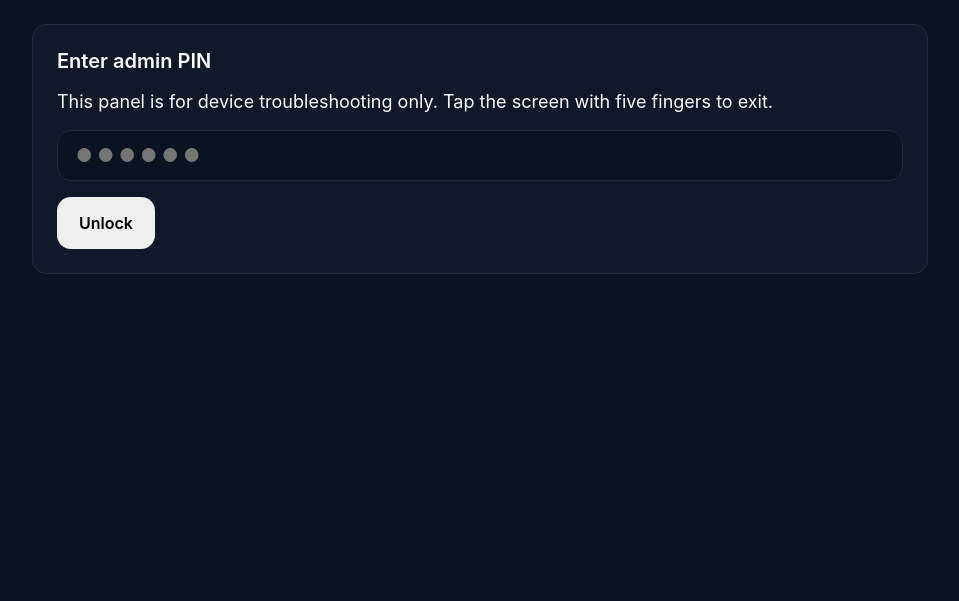
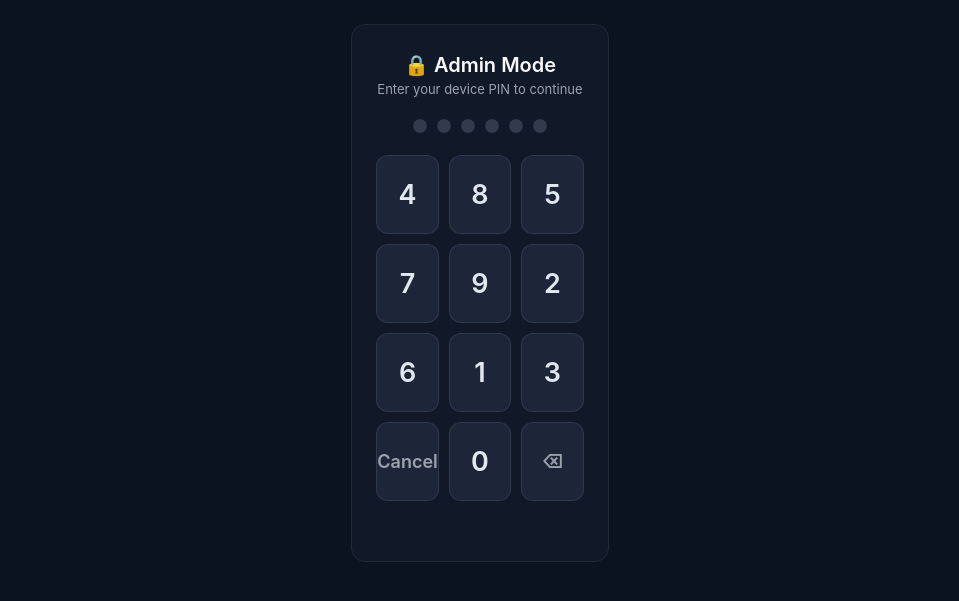
Before and after one commit to emerytech/bluebird-kiosk-os, a Python web app: template apps/bluebird_kiosk/web/templates/admin.html in a window 1280 px wide. Shown: the part 79-680 px from the top of the page, without its empty margins (160-1119 px from the left). Run offline with Jinja, Linux system fonts and the light colour scheme; the template is opened without the code that fills it, so the values that code supplies are empty.

Commit message:
feat(kiosk-os): shuffled-keypad PIN entry in admin overlay
Replaces the plain <input type="password"> with the same touch-friendly
shuffled keypad the cloud Legacy Wall kiosk-admin uses, so muscle memory
transfers between the two surfaces.

- 6 dot indicators that fill as digits are tapped
- 3-column grid with 0-9 placed in random order on every open (Fisher-
  Yates shuffle, defeats shoulder-surfing of the typed pattern)
- Bottom row: Cancel · last-digit · Backspace
- Auto-submits at 6 digits
- On wrong PIN or visibility regain, dump the entered value and
  re-shuffle the layout — keeps every entry attempt independent

Side benefit: there's no text input anymore, so the Chromium autofill
problem goes away by construction. Kept the prior --incognito launcher
change + autocomplete attrs as belt-and-suspenders.

CSS scoped under .pin-card so we don't collide with the existing
firstboot-wizard .pin-dot styles.

Co-Authored-By: Claude Opus 4.7 (1M context) <noreply@anthropic.com>

```diff
--- a/apps/bluebird_kiosk/web/static/admin.js
+++ b/apps/bluebird_kiosk/web/static/admin.js
@@ -19,28 +19,128 @@ async function api(path, opts = {}) {
   return r;
 }
 
-function clearPinField() {
-  const el = document.getElementById('login-pin');
-  if (!el) return;
-  el.value = '';
-  // Chromium sometimes re-fills after a render tick; clear again on the
-  // next event-loop frame to defeat that.
-  setTimeout(() => { try { el.value = ''; } catch (e) {} }, 50);
-  setTimeout(() => { try { el.value = ''; } catch (e) {} }, 250);
+// ── Shuffled-keypad PIN entry ───────────────────────────────────────────────
+// Mirrors the cloud Legacy Wall kiosk PIN UX: 6 dots, 3-column grid, digits
+// reshuffled on every open. Auto-submits at 6 chars. No text input means no
+// Chromium autofill to fight.
+
+let _pinVal = '';
+let _pinSubmitting = false;
+
+function pinShuffleGrid() {
+  const grid = document.getElementById('pin-grid');
+  if (!grid) return;
+  const digits = [0, 1, 2, 3, 4, 5, 6, 7, 8, 9];
+  // Fisher–Yates shuffle.
+  for (let i = digits.length - 1; i > 0; i--) {
+    const j = Math.floor(Math.random() * (i + 1));
+    [digits[i], digits[j]] = [digits[j], digits[i]];
+  }
+  let html = '';
+  for (let k = 0; k < 10; k++) {
+    const d = digits[k];
+    if (k === 9) {
+      // Bottom row: Cancel · last-digit · Backspace
+      html += '<button class="pin-key action" data-act="cancel">Cancel</button>';
+      html += `<button class="pin-key" data-digit="${d}">${d}</button>`;
+      html += '<button class="pin-key action" data-act="back">⌫</button>';
+    } else {
+      html += `<button class="pin-key" data-digit="${d}">${d}</button>`;
+    }
+  }
+  grid.innerHTML = html;
+  grid.querySelectorAll('[data-digit]').forEach(b => {
+    b.addEventListener('click', () => pinDigit(b.dataset.digit));
+  });
+  grid.querySelectorAll('[data-act="back"]').forEach(b => {
+    b.addEventListener('click', pinBack);
+  });
+  grid.querySelectorAll('[data-act="cancel"]').forEach(b => {
+    b.addEventListener('click', pinCancel);
+  });
+}
+
+function pinUpdateDots() {
+  for (let i = 0; i < 6; i++) {
+    const dot = document.getElementById('pd-' + i);
+    if (dot) dot.classList.toggle('filled', i < _pinVal.length);
+  }
+}
+
+function pinClear() {
+  _pinVal = '';
+  _pinSubmitting = false;
+  const err = document.getElementById('pin-err');
+  if (err) err.textContent = '';
+  pinUpdateDots();
+  pinShuffleGrid();
+}
+
+function pinDigit(d) {
+  if (_pinSubmitting || _pinVal.length >= 6) return;
+  _pinVal += String(d);
+  pinUpdateDots();
+  if (_pinVal.length >= 6) {
+    pinAutoSubmit();
+  }
+}
+
+function pinBack() {
+  if (_pinSubmitting) return;
+  _pinVal = _pinVal.slice(0, -1);
+  pinUpdateDots();
+  const err = document.getElementById('pin-err');
+  if (err) err.textContent = '';
+}
+
+function pinCancel() {
+  pinClear();
+}
+
+async function pinAutoSubmit() {
+  if (_pinSubmitting) return;
+  _pinSubmitting = true;
+  const err = document.getElementById('pin-err');
+  if (err) err.textContent = '';
+  try {
+    const r = await fetch('/admin/login', {
+      method: 'POST',
+      headers: { 'Content-Type': 'application/json' },
+      body: JSON.stringify({ pin: _pinVal }),
+    });
+    const body = await r.json();
+    if (!r.ok || !body.ok) {
+      if (body.error === 'locked_out') {
+        if (err) err.textContent = `Locked out for ${body.retry_after_seconds}s.`;
+      } else {
+        if (err) err.textContent = 'Invalid PIN.';
+      }
+      // Reshuffle on failure so the user can't lean on muscle memory.
+      pinClear();
+      return;
+    }
+    sessionToken = body.session_token;
+    pinClear();
+    showPanels();
+  } catch (e) {
+    if (err) err.textContent = 'Network error.';
+    pinClear();
+  }
 }
 
 function showLogin() {
   document.getElementById('login').style.display = 'block';
   document.getElementById('panels').style.display = 'none';
-  clearPinField();
+  pinClear();
 }
 
-// Clear the PIN field whenever the page becomes visible again — covers the
-// "user dismissed admin overlay and reopened it via gesture" case.
+// Re-shuffle whenever the page regains focus — covers the "user dismissed
+// the admin overlay and reopened it" case so the keypad layout is fresh
+// every time.
 document.addEventListener('visibilitychange', () => {
-  if (document.visibilityState === 'visible') clearPinField();
+  if (document.visibilityState === 'visible') pinClear();
 });
-window.addEventListener('pageshow', clearPinField);
+window.addEventListener('pageshow', pinClear);
 
 function showPanels() {
   document.getElementById('login').style.display = 'none';
@@ -61,27 +161,8 @@ function setTab(name) {
   if (name === 'kiosk') loadKiosk();
 }
 
-async function login() {
-  const pin = document.getElementById('login-pin').value;
-  if (pin.length !== 6) return toast('PIN must be 6 digits.', 'error');
-  const r = await fetch('/admin/login', {
-    method: 'POST',
-    headers: { 'Content-Type': 'application/json' },
-    body: JSON.stringify({ pin }),
-  });
-  const body = await r.json();
-  if (!r.ok || !body.ok) {
-    if (body.error === 'locked_out') {
-      toast(`Locked out for ${body.retry_after_seconds}s.`, 'error');
-    } else {
-      toast('Invalid PIN.', 'error');
-    }
-    return;
-  }
-  sessionToken = body.session_token;
-  document.getElementById('login-pin').value = '';
-  showPanels();
-}
+// Old login() / btn-login / login-pin removed — the shuffled keypad
+// auto-submits via pinAutoSubmit() above.
 
 async function loadNetwork() {
   const list = document.getElementById('net-list');
@@ -292,7 +373,6 @@ async function pollUpdateStatus() {
   }
 }
 
-document.getElementById('btn-login').addEventListener('click', login);
 document.querySelectorAll('.tabs button').forEach((b) =>
   b.addEventListener('click', () => setTab(b.dataset.tab))
 );
--- a/apps/bluebird_kiosk/web/static/kiosk.css
+++ b/apps/bluebird_kiosk/web/static/kiosk.css
@@ -359,3 +359,69 @@ label {
 .toast.show { opacity: 1; }
 .toast.success { border-color: var(--bb-success); }
 .toast.error { border-color: var(--bb-danger); }
+
+/* ── Admin overlay PIN keypad ───────────────────────────────────────────────
+ * Matches the cloud Legacy Wall kiosk PIN UX so muscle memory transfers
+ * between the two surfaces. Shuffled digit positions on every open prevent
+ * shoulder-surfing of the typed pattern.
+ */
+.pin-card {
+  max-width: 360px;
+  margin: 0 auto;
+  padding: 28px 24px 24px;
+}
+.pin-title {
+  font-size: 20px;
+  font-weight: 600;
+  text-align: center;
+  margin-bottom: 4px;
+}
+.pin-sub {
+  font-size: 13px;
+  color: var(--bb-muted);
+  text-align: center;
+  margin-bottom: 22px;
+}
+.pin-dots {
+  display: flex;
+  gap: 10px;
+  justify-content: center;
+  margin-bottom: 22px;
+}
+.pin-card .pin-dot {
+  width: 14px;
+  height: 14px;
+  border-radius: 50%;
+  background: rgba(148, 163, 184, 0.25);
+  border: none;
+  transition: background 0.15s;
+}
+.pin-card .pin-dot.filled { background: var(--bb-blue-light); }
+.pin-grid {
+  display: grid;
+  grid-template-columns: repeat(3, 1fr);
+  gap: 10px;
+}
+.pin-key {
+  background: rgba(30, 41, 59, 0.9);
+  border: 1px solid rgba(148, 163, 184, 0.15);
+  border-radius: 12px;
+  color: #e2e8f0;
+  font-size: 1.5rem;
+  font-weight: 600;
+  padding: 22px 0;
+  cursor: pointer;
+  text-align: center;
+  transition: background 0.1s;
+  -webkit-tap-highlight-color: transparent;
+  touch-action: manipulation;
+}
+.pin-key:active { background: rgba(96, 165, 250, 0.25); }
+.pin-key.action { font-size: 1rem; color: var(--bb-muted); }
+.pin-err {
+  color: #fca5a5;
+  font-size: 0.85rem;
+  text-align: center;
+  min-height: 22px;
+  margin-top: 14px;
+}
--- a/apps/bluebird_kiosk/web/templates/admin.html
+++ b/apps/bluebird_kiosk/web/templates/admin.html
@@ -16,23 +16,19 @@
       </div>
     </header>
 
-    <section id="login" class="card">
-      <h2>Enter admin PIN</h2>
-      <p>This panel is for device troubleshooting only. Tap the screen with five fingers to exit.</p>
-      <!-- autocomplete="off" + name="device-admin-pin" + the JS load-time
-           clear below all combine to defeat Chromium's form-history
-           autofill. Without this the PIN persists across overlay
-           sessions, which is both a leak and bad UX. -->
-      <form autocomplete="off" onsubmit="event.preventDefault();">
-        <input id="login-pin" type="password" inputmode="numeric"
-               maxlength="6" placeholder="● ● ● ● ● ●"
-               name="device-admin-pin"
-               autocomplete="off"
-               data-lpignore="true"
-               data-1p-ignore="true"
-               data-form-type="other">
-        <div style="margin-top:16px"><button id="btn-login">Unlock</button></div>
-      </form>
+    <section id="login" class="card pin-card">
+      <div class="pin-title">🔒 Admin Mode</div>
+      <div class="pin-sub">Enter your device PIN to continue</div>
+      <div class="pin-dots" id="pin-dots">
+        <div class="pin-dot" id="pd-0"></div>
+        <div class="pin-dot" id="pd-1"></div>
+        <div class="pin-dot" id="pd-2"></div>
+        <div class="pin-dot" id="pd-3"></div>
+        <div class="pin-dot" id="pd-4"></div>
+        <div class="pin-dot" id="pd-5"></div>
+      </div>
+      <div class="pin-grid" id="pin-grid"><!-- keypad rendered by JS --></div>
+      <div class="pin-err" id="pin-err"></div>
     </section>
 
     <section id="panels" style="display:none">
```
